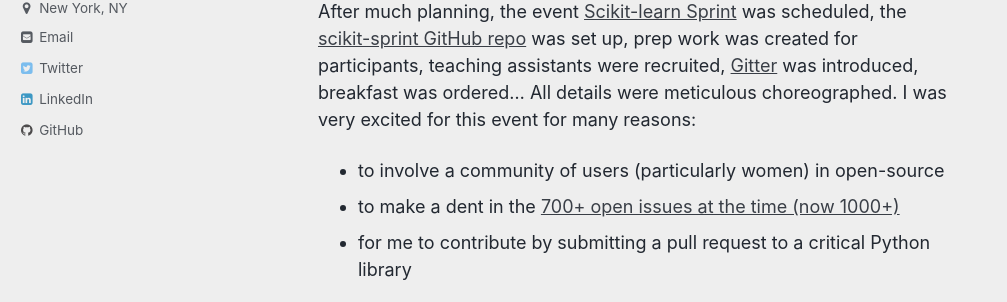
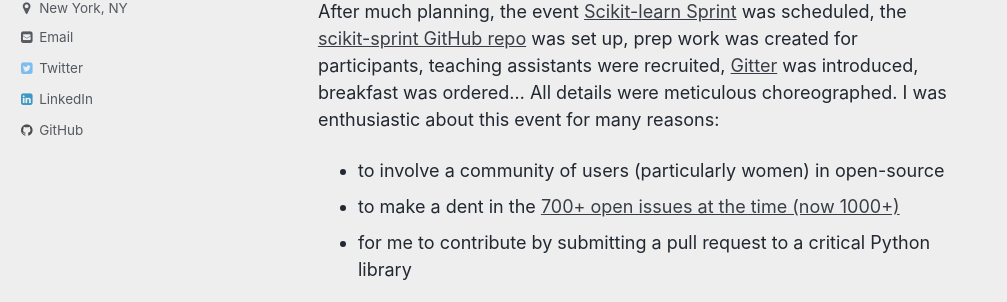
Before and after one commit to reshamas/reshamas.github.io, a Jekyll site: the page built from _posts/2018-04-07-how-i-unknowingly-contributed-to-open-source.md, in a window 1280 px wide and 900 px high, scrolled down 513 px. Shown: the part 205-507 px from the top of the window, without its empty margins (0-1007 px from the left). Built offline with Jekyll 4.4.1, drawn with Linux system fonts in a browser that asks for light colours; emoji names are drawn with the system emoji font; comment, search, counter and statistics services are not loaded.

Commit message:
Update 2018-04-07-how-i-unknowingly-contributed-to-open-source.md

```diff
--- a/_posts/2018-04-07-how-i-unknowingly-contributed-to-open-source.md
+++ b/_posts/2018-04-07-how-i-unknowingly-contributed-to-open-source.md
@@ -4,7 +4,7 @@
 
 In early 2017, [Andreas Mueller](https://twitter.com/amuellerml), who is the core maintainer of the Python analysis library [scikit-learn](https://github.com/scikit-learn/scikit-learn) and co-author of [Introduction to Machine Learning with Python](http://shop.oreilly.com/product/0636920030515.do) reached out to me, as an organizer for the NYC Women in Machine Learning & Data Science meetup group, to increase the participation of women in open source.  A 2013 survey found that only 11 percent of open-source contributors were women.  There is more background in this article: [And Now, an Infuriating Statistic about Women and Coding](https://www.newamerica.org/weekly/111/and-now-an-infuriating-statistic-about-women-and-coding/).
 
-After much planning, the event [Scikit-learn Sprint](https://www.meetup.com/NYC-Women-in-Machine-Learning-Data-Science/events/237123181/) was scheduled, the [scikit-sprint GitHub repo](https://github.com/WiMLDS/scikit-sprint) was set up, prep work was created for participants, teaching assistants were recruited, [Gitter](https://gitter.im/scikit-learn/scikit-learn) was introduced, breakfast was ordered…  All details were meticulous choreographed.  I was very excited for this event for many reasons:
+After much planning, the event [Scikit-learn Sprint](https://www.meetup.com/NYC-Women-in-Machine-Learning-Data-Science/events/237123181/) was scheduled, the [scikit-sprint GitHub repo](https://github.com/WiMLDS/scikit-sprint) was set up, prep work was created for participants, teaching assistants were recruited, [Gitter](https://gitter.im/scikit-learn/scikit-learn) was introduced, breakfast was ordered…  All details were meticulous choreographed.  I was enthusiastic about this event for many reasons:
 - to involve a community of users (particularly women) in open-source
 - to make a dent in the [700+ open issues at the time (now 1000+)](https://github.com/scikit-learn/scikit-learn/issues)
 - for me to contribute by submitting a pull request to a critical Python library
```
